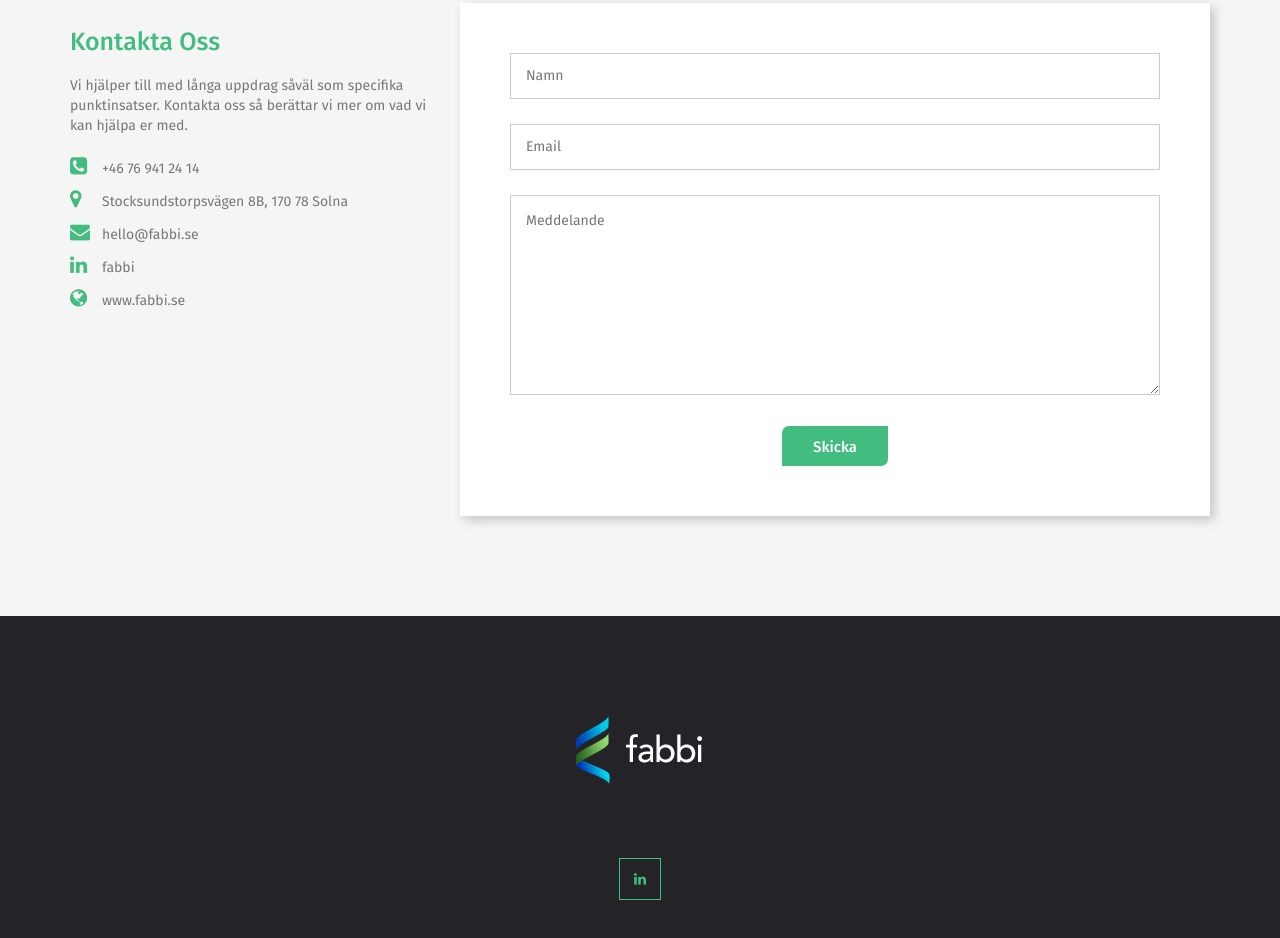
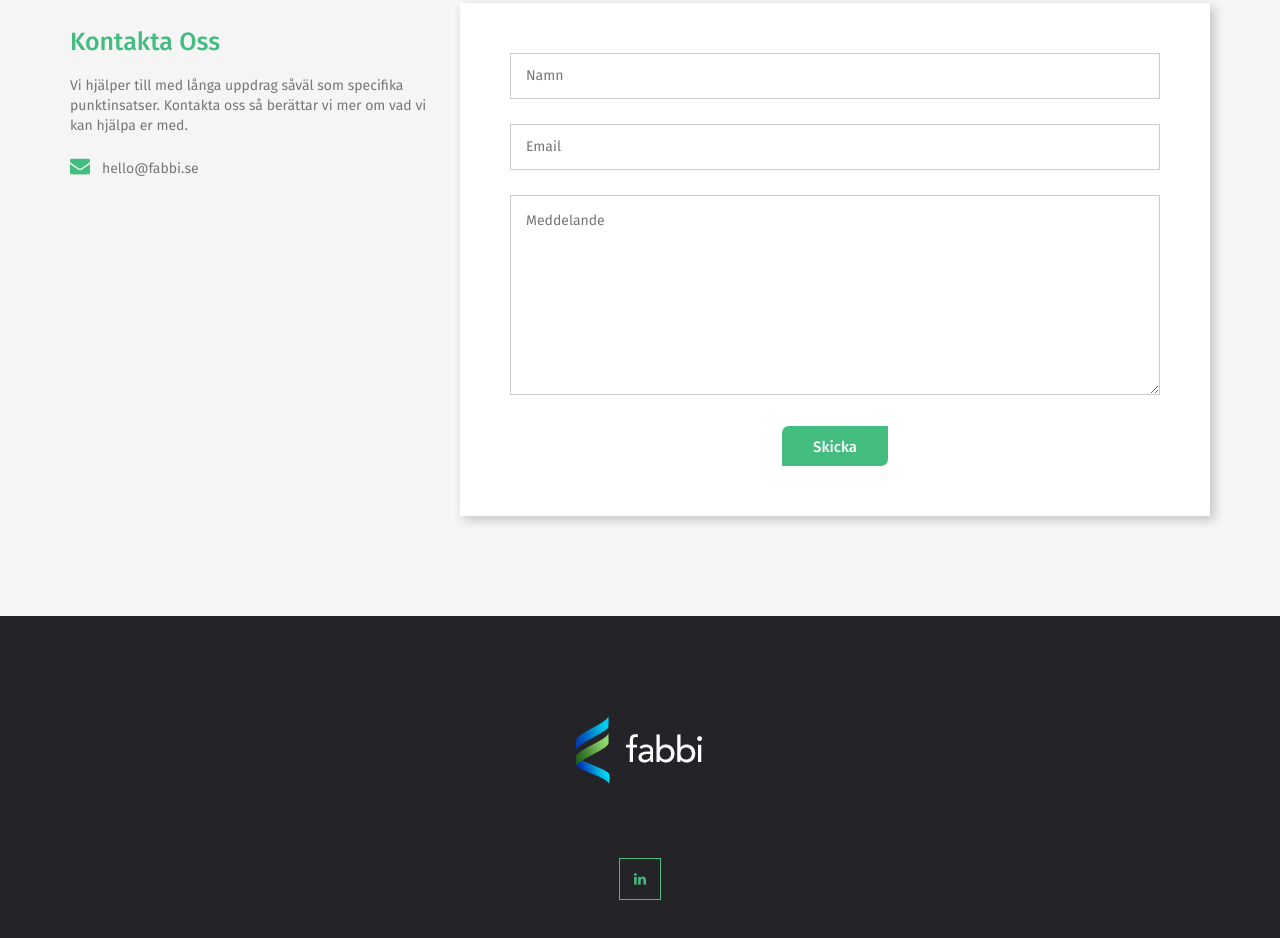
Before and after one commit to wmfaben/wmfaben.github.io, a plain HTML site: page index.html in a window 1280 px wide. Shown: the part 2864-3802 px from the top of the page. Drawn offline with Linux system fonts and the light colour scheme; some packages are replaced by stand-ins of ours.

Commit message:
Update index.html

```diff
--- a/index.html
+++ b/index.html
@@ -619,12 +619,7 @@
 						<div class="contact-info">
 							<h4>Kontakta oss</h4>
 							<p>Vi hjälper till med långa uppdrag såväl som specifika punktinsatser. Kontakta oss så berättar vi mer om vad vi kan hjälpa er med. </p>
-
-							<span><i class="fa fa-phone-square"></i>+46 76 941 24 14</span>
-							<span><i class="fa fa-map-marker"></i>Stocksundstorpsvägen 8B, 170 78 Solna</span>
 							<span><i class="fa fa-envelope"></i><a href="mailto:hello@fabbi.se?subject=Kontakt">hello@fabbi.se</a></span>
-							<span><i class="fa fa-linkedin"></i><a href="https://www.linkedin.com/company/fabbiconsulting/" target="blank">fabbi</a></span>
-							<span><i class="fa fa-globe"></i><a href="#">www.fabbi.se</a></span>
 						</div>
 					</div>
 					<div class="col-md-8 col-sm-12 col-xs-12 ">
```
